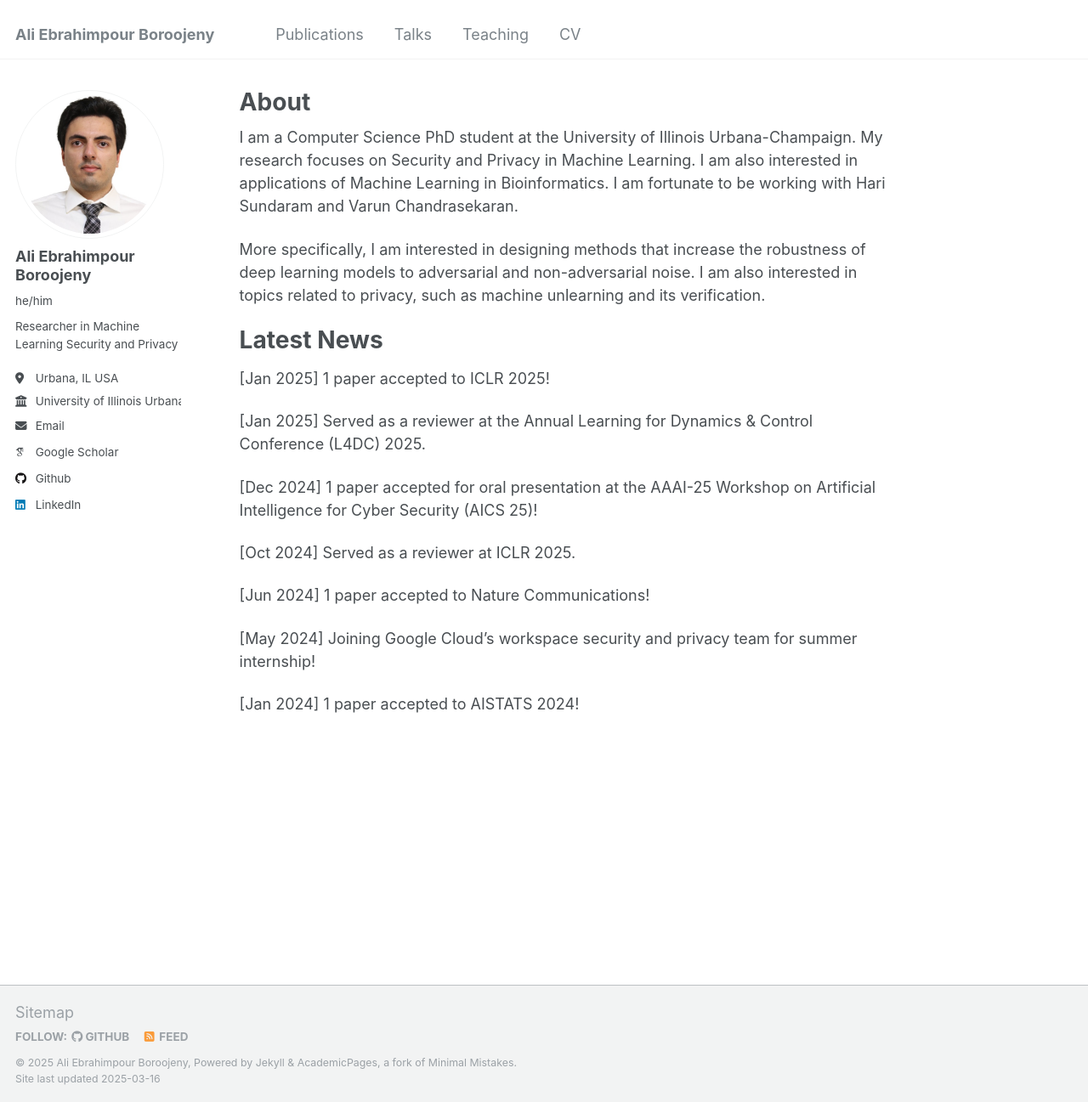
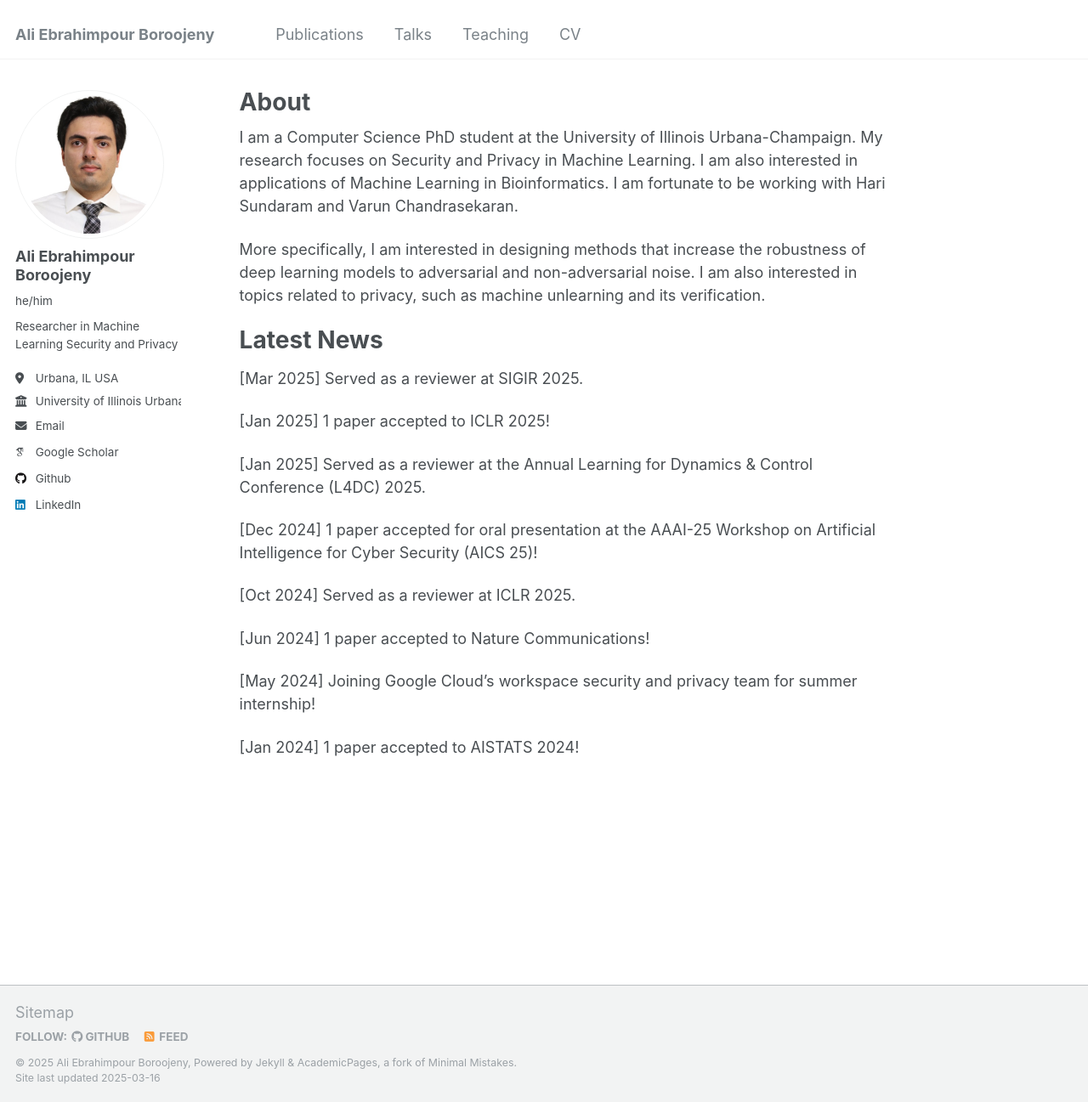
Before and after one commit to Ali-E/ali-e.github.io, a Jekyll site: the page built from _pages/about.md, in a window 1280 px wide and 1297 px high. Shown: the whole window at 85% size. Built offline with Jekyll 4.4.1, drawn with Linux system fonts in a browser that asks for light colours; some web fonts are replaced.

Commit message:
updating the news

```diff
--- a/_pages/about.md
+++ b/_pages/about.md
@@ -14,6 +14,8 @@ More specifically, I am interested in designing methods that increase the robust
 
 <h1>Latest News</h1>
 
+[Mar 2025] Served as a reviewer at SIGIR 2025.
+
 [Jan 2025] 1 paper accepted to ICLR 2025!
 
 [Jan 2025] Served as a reviewer at the Annual Learning for Dynamics & Control Conference (L4DC) 2025.
```
